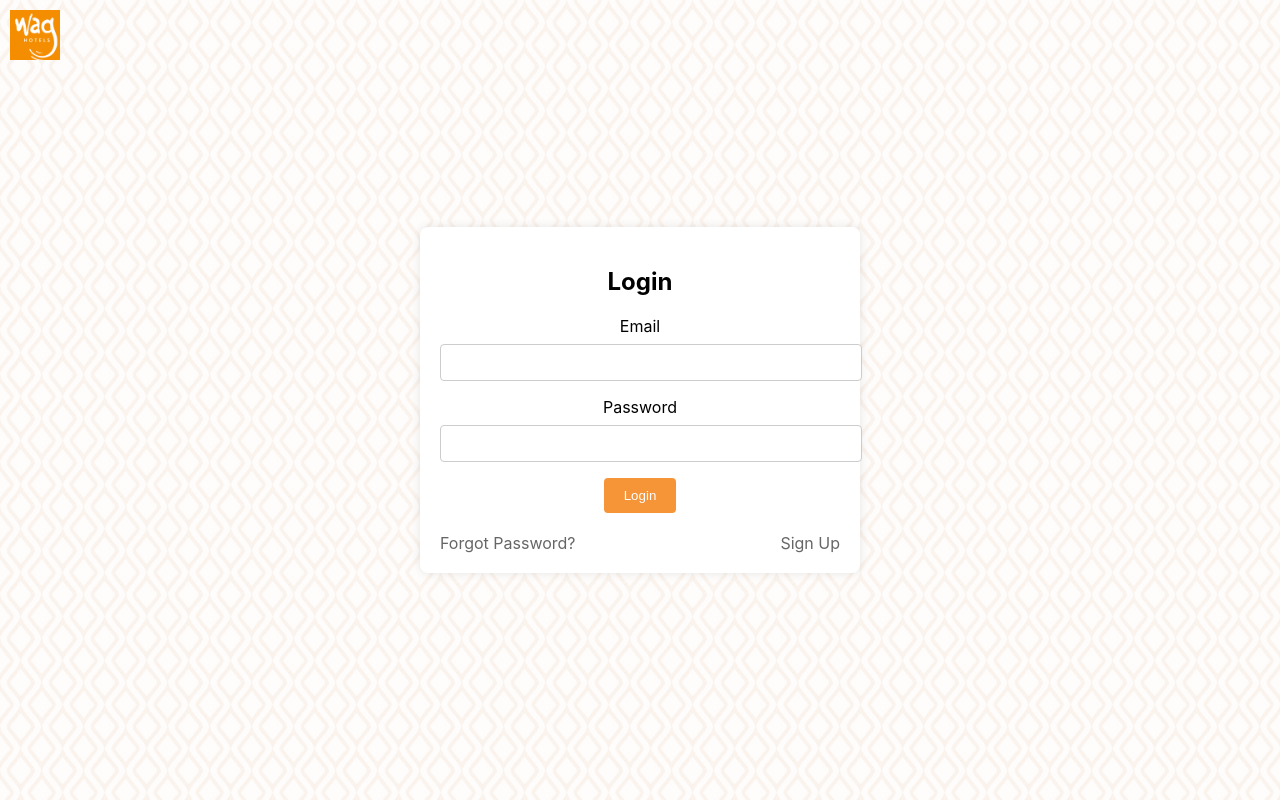
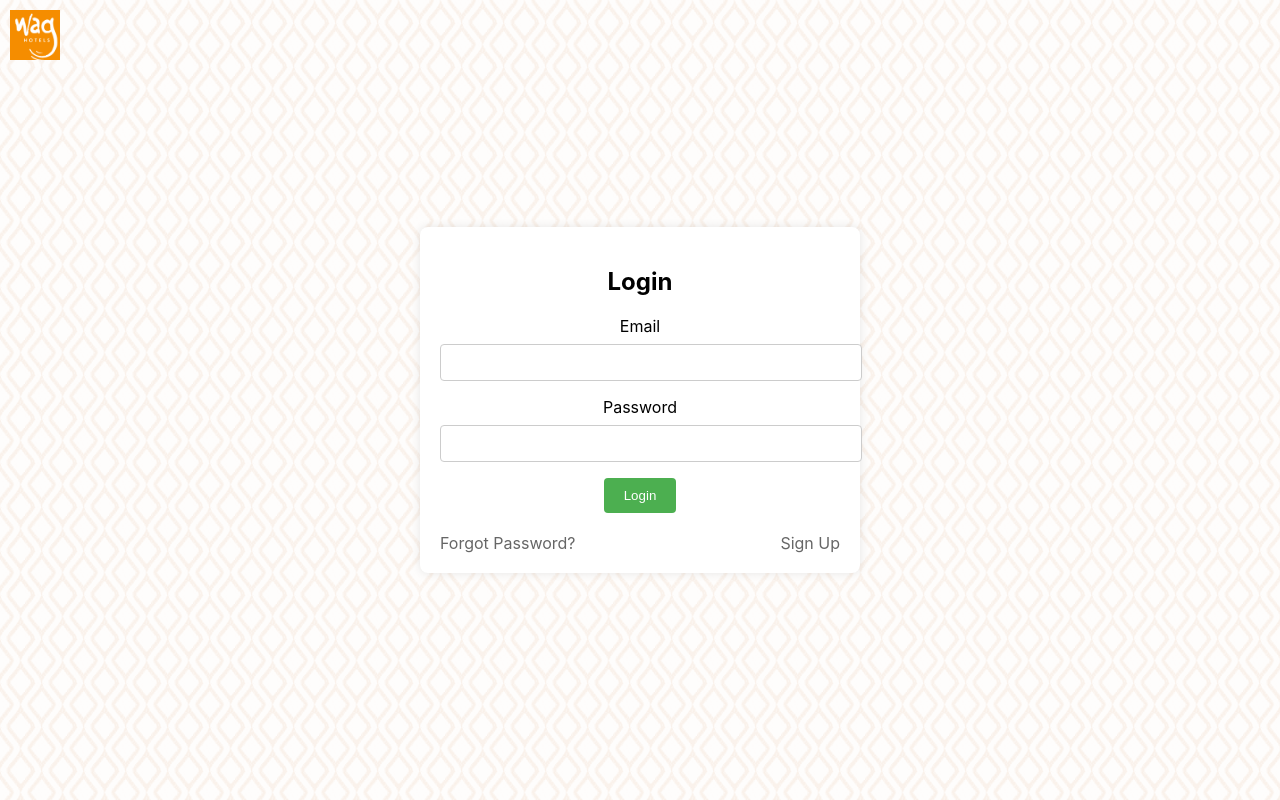
Before and after one commit to fredycerna/wag-hotels, a React (Create React App) app: page / in a window 1280 px wide. Built offline with nearby package versions, Linux system fonts and the light colour scheme.

Commit message:
migrating styled components to css modules

```diff
--- a/package.json
+++ b/package.json
@@ -11,9 +11,11 @@
     "@types/node": "^16.18.68",
     "@types/react": "^18.2.45",
     "@types/react-dom": "^18.2.18",
+    "css-loader": "^6.8.1",
     "react": "^18.2.0",
     "react-dom": "^18.2.0",
     "react-scripts": "5.0.1",
+    "style-loader": "^3.3.3",
     "styled-components": "^6.1.2",
     "typescript": "^4.9.5",
     "web-vitals": "^2.1.4"
--- a/src/Login/styles.js
+++ b/src/Login/Login.module.css
@@ -1,25 +1,25 @@
-import styled from 'styled-components';
-export const Container = styled.div`
+
+.container {
   display: flex;
   flex-direction: column;
   align-items: center;
   justify-content: center;
   height: 100vh;
-  background: url('/images/bg.png') repeat;
-`;
+  background: url('/public/images/bg.png') repeat;
+}
 
-export const Header = styled.header`
+.header {
   position: absolute;
   top: 10px;
   left: 10px;
-`;
+}
 
-export const Logo = styled.img`
+.logo {
   width: 50px;
   height: 50px;
-`;
+}
 
-export const LoginForm = styled.form`
+.loginForm {
   background-color: white;
   padding: 20px;
   border-radius: 8px;
@@ -27,52 +27,47 @@ export const LoginForm = styled.form`
   max-width: 400px;
   width: 100%;
   text-align: center;
-`;
+}
 
-export const LoginTitle = styled.h2`
+.loginTitle {
   margin-bottom: 20px;
-`;
+}
 
-export const InputLabel = styled.label`
+.inputLabel {
   display: block;
   margin-bottom: 8px;
-`;
+}
 
-export const Input = styled.input`
+.input {
   width: 100%;
   padding: 10px;
   margin-bottom: 16px;
   border: 1px solid #ccc;
   border-radius: 4px;
-`;
+}
 
-export const LoginButton = styled.button`
-  background-color: #f69438;
+.loginButton {
+  background-color: #4caf50;
   color: white;
   padding: 10px 20px;
   border: none;
   border-radius: 4px;
   cursor: pointer;
-`;
+}
 
-export const LinksContainer = styled.div`
+.linksContainer {
   margin-top: 20px;
   display: flex;
   justify-content: space-between;
-`;
+}
 
-export const ForgotPasswordLink = styled.a`
+.forgotPasswordLink,
+.signUpLink {
   color: #666;
   text-decoration: none;
-  &:hover {
-    text-decoration: underline;
-  }
-`;
+}
 
-export const SignUpLink = styled.a`
-  color: #666;
-  text-decoration: none;
-  &:hover {
-    text-decoration: underline;
-  }
-`;
+.forgotPasswordLink:hover,
+.signUpLink:hover {
+  text-decoration: underline;
+}
--- a/src/Login/Login.tsx
+++ b/src/Login/Login.tsx
@@ -1,37 +1,38 @@
 import React from 'react';
-import {
-  Container,
-  Header,
-  Logo,
-  LoginForm,
-  LoginTitle,
-  InputLabel,
-  Input,
-  LoginButton,
-  LinksContainer,
-  ForgotPasswordLink,
-  SignUpLink,
-} from './styles';
+import styles from './Login.module.css';
 
 const Login: () => React.JSX.Element = () => {
   return (
-    <Container>
-      <Header>
-        <Logo src='/images/logo.png' alt='Logo' />
-      </Header>
-      <LoginForm>
-        <LoginTitle>Login</LoginTitle>
-        <InputLabel htmlFor='email'>Email</InputLabel>
-        <Input type='email' id='email' />
-        <InputLabel htmlFor='password'>Password</InputLabel>
-        <Input type='password' id='password' />
-        <LoginButton type='submit'>Login</LoginButton>
-        <LinksContainer>
-          <ForgotPasswordLink href='#'>Forgot Password?</ForgotPasswordLink>
-          <SignUpLink href='#'>Sign Up</SignUpLink>
-        </LinksContainer>
-      </LoginForm>
-    </Container>
+    <div className={styles.container}>
+      <header className={styles.header}>
+        <img src='/images/logo.png' alt='Logo' className={styles.logo} />
+      </header>
+      <form className={styles.loginForm}>
+        <h2 className={styles.loginTitle}>Login</h2>
+        <label htmlFor='email' className={styles.inputLabel}>
+          Email
+        </label>
+        <input type='email' id='email' className={styles.input} />
+        <label htmlFor='password' className={styles.inputLabel}>
+          Password
+        </label>
+        <input type='password' id='password' className={styles.input} />
+        <button type='submit' className={styles.loginButton}>
+          Login
+        </button>
+        <div className={styles.linksContainer}>
+          <a
+            href='https://www.google.com'
+            className={styles.forgotPasswordLink}
+          >
+            Forgot Password?
+          </a>
+          <a href='https://www.google.com' className={styles.signUpLink}>
+            Sign Up
+          </a>
+        </div>
+      </form>
+    </div>
   );
 };
 
```
Also changed, not shown: .eslintrc.js, 1 other file (tests, documents, lock files or other folders).
